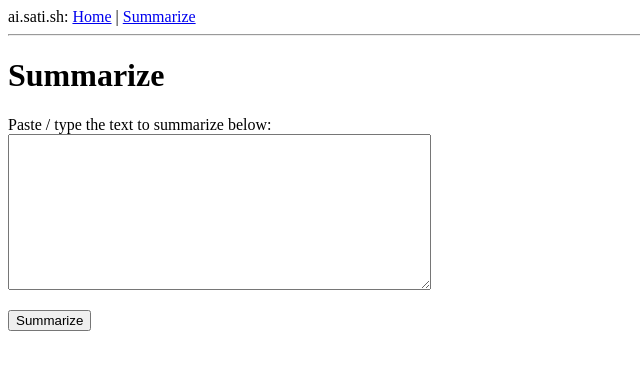
After one commit to satishsurath/archive.summarizeme.io, a Flask app: page /summarize in a window 1280 px wide. The commit adds this page. Shown: the top 370 px of the page, without its empty margins (0-640 px from the left). Run offline with Flask 2, Linux system fonts and the light colour scheme; parts of the project's set-up code (start-up, migrations or seed data) failed here and were passed over.

Commit message:
Adding simple openAI ChatGPT TLDR function
Signed-off-by: Satish Surath <s@n-m.co>

```diff
--- a/app/__init__.py
+++ b/app/__init__.py
@@ -4,4 +4,5 @@ from config import Config
 app = Flask(__name__)
 app.config.from_object(Config)
 
+
 from app import routes
--- a/app/forms.py
+++ b/app/forms.py
@@ -1,6 +1,7 @@
 
 from flask_wtf import FlaskForm
 from wtforms import StringField, PasswordField, BooleanField, SubmitField
+from wtforms.widgets import TextArea
 from wtforms.validators import DataRequired
 
 class LoginForm(FlaskForm):
@@ -8,3 +9,7 @@ class LoginForm(FlaskForm):
     password = PasswordField('Password', validators=[DataRequired()])
     remember_me = BooleanField('Remember Me')
     submit = SubmitField('Sign In')
+
+class Summarize4Me(FlaskForm):
+    summarize = StringField('Paste / type the text to summarize below:', widget=TextArea())
+    submit = SubmitField('Summarize')
--- a/app/routes.py
+++ b/app/routes.py
@@ -1,15 +1,21 @@
 from flask import render_template
 from app import app
-from app.forms import LoginForm
+from app.forms import LoginForm, Summarize4Me
 from flask import render_template, flash, redirect, url_for
 
+import json
 
+import os
+import openai
+openai.api_key = os.getenv("OPENAI_API_KEY")
+
+openAI_summary = ""
+test2summarize = ""
 
 @app.route('/')
 @app.route('/index')
 def index():
-    user = {'username': 'Test User'}
-    return render_template('index.html', title='Home', user=user)
+    return render_template('index.html')
 
 
 @app.route('/login', methods=['GET', 'POST'])
@@ -20,3 +26,34 @@ def login():
             form.username.data, form.remember_me.data))
         return redirect(url_for('index'))
     return render_template('login.html', title='Sign In', form=form)
+
+@app.route('/summarize', methods=['GET', 'POST'])
+def summarize():
+    form = Summarize4Me()
+    global openAI_summary
+    global test2summarize
+    if form.validate_on_submit():
+        flash('Summary requested for:{}...'.format(form.summarize.data)[0:100])
+        openAI_summary = openAI_summarize(form.summarize.data)
+        test2summarize = form.summarize.data
+        return redirect(url_for('summarize'))
+    if (openAI_summary):
+      return render_template('summarize.html', title='Summarize', form=form,test2summarize=test2summarize, openAI_summary=openAI_summary)
+    else:
+        return render_template('summarize.html', title='Summarize', form=form)
+
+def openAI_summarize(form_prompt):
+    response = openai.Completion.create(
+      model="text-davinci-003",
+      prompt=form_prompt+"\n\nTl;dr",
+      temperature=0.7,
+      max_tokens=60,
+      top_p=1.0,
+      frequency_penalty=0.0,
+      presence_penalty=1
+    )
+    print("\n",form_prompt)
+    print("\n",response)
+    print("\n",response["choices"][0]["text"])
+    text_to_return = response["choices"][0]["text"]
+    return text_to_return
--- a/app/templates/base.html
+++ b/app/templates/base.html
@@ -3,15 +3,15 @@
 <html>
     <head>
       {% if title %}
-      <title>{{ title }} - AI.sati.sh</title>
+      <title>{{ title }} - ai.sati.sh</title>
       {% else %}
-      <title>Welcome to AI.sati.sh</title>
+      <title>Welcome to ai.sati.sh</title>
       {% endif %}
     </head>
     <body>
-        <div>AI.sati.sh:
+        <div>ai.sati.sh:
           <a href="{{ url_for('index') }}">Home</a> |
-          <a href="{{ url_for('login') }}">Login</a>
+          <a href="{{ url_for('summarize') }}">Summarize</a>
       </div>
         <hr>
         {% with messages = get_flashed_messages() %}
--- a/app/templates/index.html
+++ b/app/templates/index.html
@@ -1,6 +1,6 @@
 {% extends "base.html" %}
 {% block content %}
-        <h1>Hello, {{ user.username }}!</h1>
+        <h1>AI Playground!</h1>
         <br>
         Please check back soon... and Hello, World!
 {% endblock %}
--- /dev/null
+++ b/app/templates/summarize.html
@@ -0,0 +1,20 @@
+{% extends "base.html" %}
+
+{% block content %}
+    <h1>Summarize</h1>
+    <form action="" method="post" novalidate>
+        {{ form.hidden_tag() }}
+        <p>
+            {{ form.summarize.label }}<br>
+            {{ form.summarize(cols=50, rows=10) }}<br>
+            {% for error in form.summarize.errors %}
+            <span style="color: red;">[{{ error }}]</span>
+            {% endfor %}
+        </p>
+        <p>{{ form.submit() }}</p>
+        {% if openAI_summary %}
+        <p>Text to Summarize: <br> {{ test2summarize }}</p>
+        <p>Summary: <br> {{ openAI_summary }}</p>
+        {% endif %}
+    </form>
+{% endblock %}
--- a/config.py
+++ b/config.py
@@ -2,3 +2,5 @@ import os
 
 class Config(object):
     SECRET_KEY = os.environ.get('SECRET_KEY') or 'you-will-never-guess'
+    SQLALCHEMY_DATABASE_URI = os.environ.get('SQLALCHEMY_DATABASE_URI')
+    SQLALCHEMY_TRACK_MODIFICATIONS = False
```
Also changed, not shown: README.md, 1 other file.
